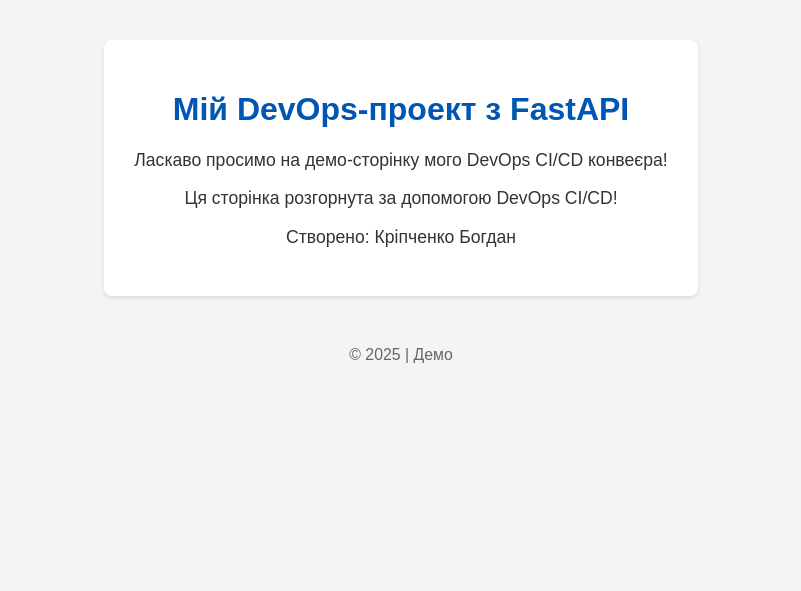
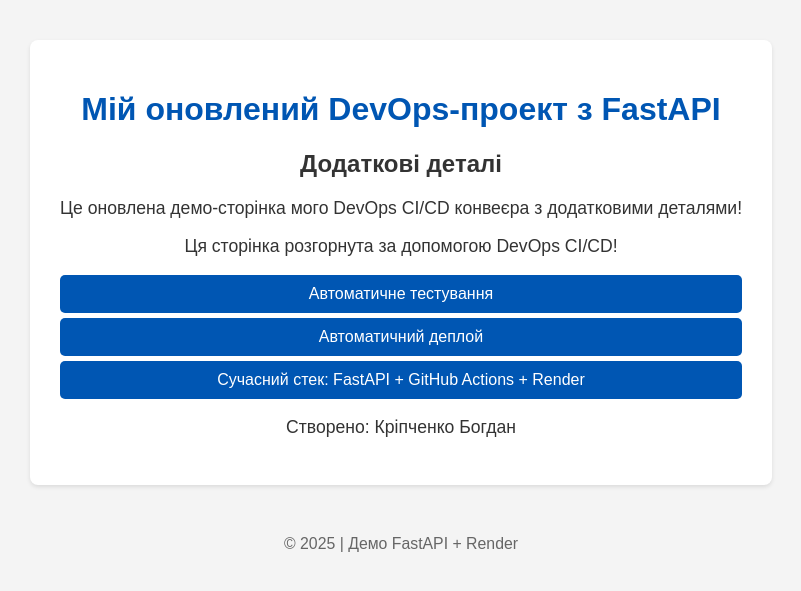
Before and after one commit to gms1k/devops-diploma-ci-cd-demo, a FastAPI app: page / in a window 1280 px wide. Shown: the top 591 px of the page, without its empty margins (239-1040 px from the left). Run offline with FastAPI, Linux system fonts and the light colour scheme.

Commit message:
Оновив головну сторінку з додатковими деталями і тестами

```diff
--- a/app.py
+++ b/app.py
@@ -1,10 +1,10 @@
-from fastapi import FastAPI, HTTPException, Request # Додав Request
+from fastapi import FastAPI, HTTPException, Request
 from pydantic import BaseModel
 from typing import List, Optional
 
-from fastapi.responses import HTMLResponse # Додав цей імпорт
-from fastapi.templating import Jinja2Templates # Додав цей імпорт
-# from fastapi.staticfiles import StaticFiles # Цей рядок розкоментуєш, якщо будеш додавати окремий CSS/JS файл
+from fastapi.responses import HTMLResponse
+from fastapi.templating import Jinja2Templates
+# from fastapi.staticfiles import StaticFiles
 
 app = FastAPI(
     title="DevOps Pipeline Demo API",
@@ -12,13 +12,10 @@ app = FastAPI(
     version="1.0.0"
 )
 
-# Ініціалізація Jinja2Templates. Вказуємо шлях до папки з шаблонами.
 templates = Jinja2Templates(directory="templates")
 
-# Якщо будеш використовувати статичні файли (CSS/JS/зображення), розкоментуй і налаштуй цей рядок:
 # app.mount("/static", StaticFiles(directory="static"), name="static")
 
-# Модель даних для елемента (Product)
 class Item(BaseModel):
     id: int
     name: str
@@ -40,40 +37,32 @@ class Item(BaseModel):
         }
     }
 
-# Імітація бази даних (зберігаємо дані у пам'яті)
 items_db: List[Item] = [
     Item(id=1, name="Smartphone X", description="Latest model smartphone", price=999.99, tax=50.0),
     Item(id=2, name="Wireless Earbuds", description="Noise-cancelling earbuds", price=149.99),
     Item(id=3, name="Smartwatch 5", description="Fitness tracker and smartwatch", price=299.99, tax=20.0),
 ]
 
-@app.get("/", response_class=HTMLResponse, tags=["Root"]) # Додав response_class=HTMLResponse
-async def read_root(request: Request): # Додав request: Request
+@app.get("/", response_class=HTMLResponse, tags=["Root"])
+async def read_root(request: Request):
     """
     Головний маршрут, повертає вітальну HTML-сторінку.
     """
     context = {
         "request": request,
-        "title": "Мій DevOps-проект з FastAPI",
-        "content": "Ласкаво просимо на демо-сторінку мого DevOps CI/CD конвеєра!",
+        "title": "Мій оновлений DevOps-проект з FastAPI",
+        "content": "Це оновлена демо-сторінка мого DevOps CI/CD конвеєра з додатковими деталями!",
         "author": "Кріпченко Богдан",
         "year": 2025
     }
-    return templates.TemplateResponse("index.html", context)
-
+    return templates.TemplateResponse(request, "index.html", context)
 
 @app.get("/items", response_model=List[Item], tags=["Items"])
 async def get_items():
-    """
-    Повертає список всіх товарів.
-    """
     return items_db
 
 @app.get("/items/{item_id}", response_model=Item, tags=["Items"])
 async def get_item(item_id: int):
-    """
-    Повертає інформацію про товар за його ID.
-    """
     for item in items_db:
         if item.id == item_id:
             return item
@@ -81,9 +70,6 @@ async def get_item(item_id: int):
 
 @app.post("/items", response_model=Item, status_code=201, tags=["Items"])
 async def create_item(item: Item):
-    """
-    Додає новий товар до списку.
-    """
     if any(db_item.id == item.id for db_item in items_db):
         raise HTTPException(status_code=400, detail="Item with this ID already exists")
     items_db.append(item)
--- a/templates/index.html
+++ b/templates/index.html
@@ -15,15 +15,30 @@
         h1 {
             color: #0056b3;
         }
+        h2 {
+            color: #333;
+            margin-top: 20px;
+        }
         p {
             font-size: 1.1em;
+        }
+        ul {
+            list-style: none;
+            padding: 0;
+        }
+        li {
+            background: #0056b3;
+            color: #fff;
+            padding: 10px;
+            margin: 5px 0;
+            border-radius: 5px;
         }
         .container {
             background-color: #fff;
             padding: 30px;
             border-radius: 8px;
             box-shadow: 0 2px 4px rgba(0, 0, 0, 0.1);
-            display: inline-block; /* Щоб контейнер займав лише потрібне місце */
+            display: inline-block;
         }
         footer {
             margin-top: 50px;
@@ -35,12 +50,18 @@
 <body>
     <div class="container">
         <h1>{{ title }}</h1>
+        <h2>Додаткові деталі</h2>
         <p>{{ content }}</p>
-         <p>Ця сторінка розгорнута за допомогою DevOps CI/CD!</p>
+        <p>Ця сторінка розгорнута за допомогою DevOps CI/CD!</p>
+        <ul>
+            <li>Автоматичне тестування</li>
+            <li>Автоматичний деплой</li>
+            <li>Сучасний стек: FastAPI + GitHub Actions + Render</li>
+        </ul>
         <p>Створено: {{ author }}</p>
     </div>
     <footer>
-        <p>&copy; {{ year }} | Демо</p>
+        <p>&copy; {{ year }} | Демо FastAPI + Render</p>
     </footer>
 </body>
 </html>
```
Also changed, not shown: test_app.py (+16 -32 lines), requirements.txt (line endings or trailing spaces).
